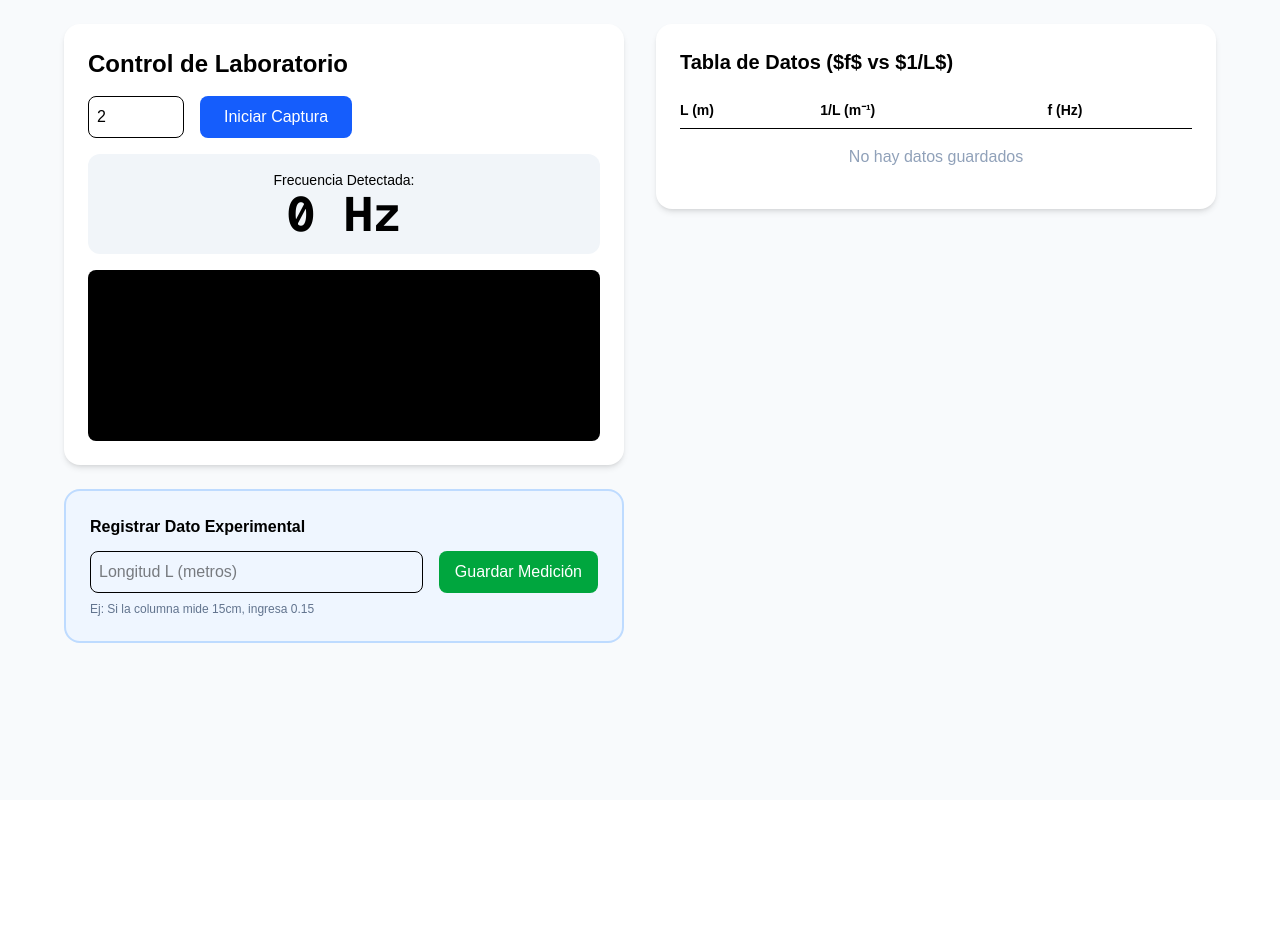
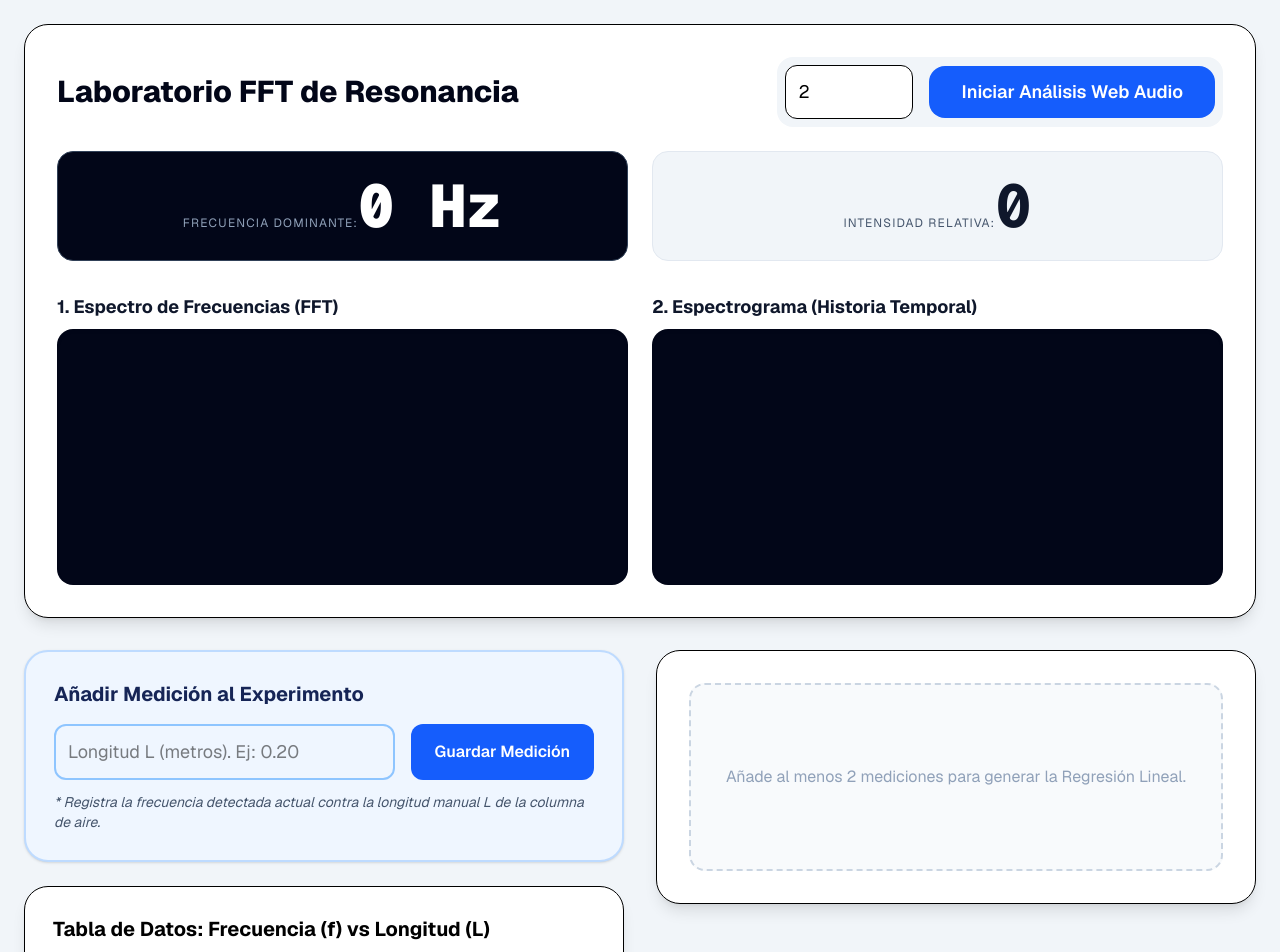
Before and after one commit to Miguelo1033/proyecto-fourier-web, a Next.js app: page / in a window 1280 px wide. Shown: the top 952 px of the page. Before the commit the page ends 800 px from the top, so only its background shows below. Built offline with nearby package versions, Linux system fonts and the light colour scheme.

Commit message:
Agregada tabla de historial y calculo de regresion lineal

```diff
--- a/app/page.tsx
+++ b/app/page.tsx
@@ -2,25 +2,52 @@
 /* eslint-disable @typescript-eslint/no-explicit-any */
 "use client";
 
-import { useRef, useState, useMemo } from "react";
+import { useRef, useState, useMemo, useEffect } from "react";
+// Importaciones de Chart.js para el gráfico de regresión
+import { Scatter } from "react-chartjs-2";
+import {
+  Chart as ChartJS,
+  LinearScale,
+  PointElement,
+  LineElement,
+  Tooltip,
+  Legend,
+  ScatterController,
+  Title,
+} from "chart.js";
 
+// Registrar componentes necesarios de Chart.js
+ChartJS.register(
+  LinearScale,
+  PointElement,
+  LineElement,
+  ScatterController,
+  Tooltip,
+  Legend,
+  Title
+);
+
+// Definimos interfaces para datos experimentales
 interface Measurement {
-  f: number;
-  L: number;
-  invL: number;
+  f: number; // Frecuencia detectada (Hz)
+  L: number; // Longitud manual (m)
+  invL: number; // 1/L (m⁻¹)
 }
 
 export default function Home() {
   const fftCanvasRef = useRef<HTMLCanvasElement>(null);
+  const spectrogramCanvasRef = useRef<HTMLCanvasElement>(null);
+
   const [frequency, setFrequency] = useState(0);
+  const [amplitude, setAmplitude] = useState(0);
   const [duration, setDuration] = useState("2");
   const [isAnalyzing, setIsAnalyzing] = useState(false);
 
-  // --- NUEVOS ESTADOS PARA EL EXPERIMENTO ---
-  const [currentL, setCurrentL] = useState(""); // Longitud manual
+  // --- ESTADOS PARA EL EXPERIMENTO ---
+  const [currentL, setCurrentL] = useState("");
   const [history, setHistory] = useState<Measurement[]>([]);
 
-  // Función para realizar la regresión lineal (Mínimos Cuadrados)
+  // 1. Cálculos de Regresión Lineal (f vs 1/L)
   const regression = useMemo(() => {
     if (history.length < 2) return null;
 
@@ -34,16 +61,100 @@ export default function Home() {
       sumX2 += m.invL * m.invL;
     });
 
+    // Fórmula de Mínimos Cuadrados
     const slope = (n * sumXY - sumX * sumY) / (n * sumX2 - sumX * sumX);
     const intercept = (sumY - slope * sumX) / n;
 
-    // Según física de tubo abierto-cerrado (botella): v = 4 * pendiente
-    // Si su profesor insiste en v = 2 * pendiente, cambiar el 4 por 2.
+    // Física del tubo abierto-cerrado (botella): v = 4 * pendiente
     const speedOfSound = slope * 4;
 
     return { slope, intercept, speedOfSound };
   }, [history]);
 
+  // 2. Configuración de datos para el gráfico de Regresión Gráfica
+  const chartData = useMemo(() => {
+    if (history.length === 0) return { datasets: [] };
+
+    // Puntos experimentales (Scattering)
+    const scatterPoints = history.map((m) => ({ x: m.invL, y: m.f }));
+
+    const datasets: any[] = [
+      {
+        label: "Datos Experimentales",
+        data: scatterPoints,
+        backgroundColor: "rgb(37, 99, 235)", // Azul fuerte
+        pointRadius: 6,
+        type: "scatter",
+      },
+    ];
+
+    // Línea de mejor ajuste (si hay regresión calculada)
+    if (regression) {
+      // Calculamos dos puntos extremos para la línea (min y max X)
+      const minInvL = Math.min(...history.map((m) => m.invL)) * 0.95;
+      const maxInvL = Math.max(...history.map((m) => m.invL)) * 1.05;
+
+      const yAtMin = regression.slope * minInvL + regression.intercept;
+      const yAtMax = regression.slope * maxInvL + regression.intercept;
+
+      datasets.push({
+        label: "Línea de Ajuste",
+        data: [
+          { x: minInvL, y: yAtMin },
+          { x: maxInvL, y: yAtMax },
+        ],
+        borderColor: "rgb(22, 163, 74)", // Verde fuerte
+        backgroundColor: "transparent",
+        borderWidth: 3,
+        pointRadius: 0,
+        type: "line",
+        fill: false,
+        tension: 0, // Línea recta pura
+      });
+    }
+
+    return { datasets };
+  }, [history, regression]);
+
+  // Opciones del gráfico de regresión
+  const chartOptions = {
+    responsive: true,
+    scales: {
+      x: {
+        type: "linear" as const,
+        position: "bottom" as const,
+        title: {
+          display: true,
+          text: "1/L (m⁻¹)",
+          color: "rgb(75, 85, 99)",
+          font: { size: 14, weight: "bold" as any },
+        },
+        grid: { color: "rgba(229, 231, 235, 0.5)" },
+      },
+      y: {
+        type: "linear" as const,
+        title: {
+          display: true,
+          text: "Frecuencia f (Hz)",
+          color: "rgb(75, 85, 99)",
+          font: { size: 14, weight: "bold" as any },
+        },
+        grid: { color: "rgba(229, 231, 235, 0.5)" },
+      },
+    },
+    plugins: {
+      title: {
+        display: true,
+        text: "Regresión Gráfica f vs 1/L",
+        font: { size: 16, weight: "bold" as any },
+        padding: { top: 10, bottom: 20 },
+        color: "rgb(17, 24, 39)",
+      },
+      legend: { position: "bottom" as const },
+    },
+  };
+
+  // Función de captura de audio con FFT y Espectrograma
   async function startAnalysis() {
     if (isAnalyzing) return;
     try {
@@ -51,49 +162,89 @@ export default function Home() {
       const stream = await navigator.mediaDevices.getUserMedia({ audio: true });
       const audioContext = new (window.AudioContext || (window as any).webkitAudioContext)();
       const analyser = audioContext.createAnalyser();
-      analyser.fftSize = 2048;
+      analyser.fftSize = 2048; // Alta resolución
+
       const source = audioContext.createMediaStreamSource(stream);
       source.connect(analyser);
 
-      const dataArray = new Uint8Array(analyser.frequencyBinCount);
+      const bufferLength = analyser.frequencyBinCount;
+      const dataArray = new Uint8Array(bufferLength);
+
+      // Referencias a los dos Canvas
       const fftCanvas = fftCanvasRef.current;
-      const fftCtx = fftCanvas?.getContext("2d");
+      const specCanvas = spectrogramCanvasRef.current;
+      if (!fftCanvas || !specCanvas) return;
+
+      const fftCtx = fftCanvas.getContext("2d");
+      const specCtx = specCanvas.getContext("2d");
+      if (!fftCtx || !specCtx) return;
+
+      // Limpiar espectrograma al inicio de una nueva captura
+      specCtx.clearRect(0, 0, specCanvas.width, specCanvas.height);
+      let xOffset = 0; // Para desplazar el espectrograma
       let animationId: number;
+
       let topFreq = 0;
+      let topAmp = 0;
 
+      // Función de dibujo que se ejecuta por frame
       const draw = () => {
         analyser.getByteFrequencyData(dataArray);
-        if (fftCtx && fftCanvas) {
+
+        // --- Dibujo 1: FFT (Espectro) ---
         fftCtx.clearRect(0, 0, fftCanvas.width, fftCanvas.height);
-          let maxAmp = 0;
-          let dominantIndex = 0;
+        let maxAmpFrame = 0;
+        let dominantIndexFrame = 0;
+
+        // Dibujamos los primeros 400 bins (~8.6 kHz) para visualización
         for (let i = 0; i < 400; i++) {
-            if (dataArray[i] > maxAmp) {
-              maxAmp = dataArray[i];
-              dominantIndex = i;
+          const value = dataArray[i];
+
+          // Buscamos el pico dominante
+          if (value > maxAmpFrame) {
+            maxAmpFrame = value;
+            dominantIndexFrame = i;
           }
-            fftCtx.fillStyle = `rgb(50, 50, 200)`;
-            fftCtx.fillRect(i * 3, fftCanvas.height - dataArray[i], 2, dataArray[i]);
+
+          // Barras FFT (Azul degradado)
+          fftCtx.fillStyle = `rgb(${value + 80}, 50, 220)`;
+          fftCtx.fillRect(i * 3, fftCanvas.height - value * 1.4, 2, value * 1.4);
+
+          // --- Dibujo 2: Espectrograma (Envolvente) ---
+          specCtx.fillStyle = `rgb(${value}, 50, ${255 - value})`;
+          specCtx.fillRect(xOffset, specCanvas.height - i, 2, 2);
         }
-          topFreq = Math.round((dominantIndex * audioContext.sampleRate) / analyser.fftSize);
+
+        // Actualizamos frecuencia e intensidad dominantes
+        topFreq = Math.round((dominantIndexFrame * audioContext.sampleRate) / analyser.fftSize);
+        topAmp = Math.round(maxAmpFrame);
         setFrequency(topFreq);
-        }
+        setAmplitude(topAmp);
+
+        // Desplazamos el espectrograma 2 pixeles a la derecha
+        xOffset += 2;
+        if (xOffset > specCanvas.width) xOffset = 0; // Reiniciar si se sale
+
         animationId = requestAnimationFrame(draw);
       };
 
       draw();
+
+      // Temporizador de captura (por defecto 2 segundos)
       setTimeout(async () => {
         cancelAnimationFrame(animationId);
-        stream.getTracks().forEach(t => t.stop());
+        stream.getTracks().forEach((track) => track.stop());
         await audioContext.close();
         setIsAnalyzing(false);
       }, Number(duration) * 1000);
     } catch (err) {
+      console.error("Error micrófono:", err);
       setIsAnalyzing(false);
-      alert("Error al acceder al micrófono");
+      alert("Error al acceder al micrófono. Verifica los permisos.");
     }
   }
 
+  // Guardar medición en el historial para regresión
   const addMeasurement = () => {
     const L = parseFloat(currentL);
     if (isNaN(L) || L <= 0) {
@@ -101,92 +252,158 @@ export default function Home() {
       return;
     }
     setHistory([...history, { f: frequency, L, invL: 1 / L }]);
-    setCurrentL("");
+    setCurrentL(""); // Limpiar input
   };
 
   return (
-    <main className="min-h-screen bg-slate-50 p-6 text-black">
-      <div className="max-w-6xl mx-auto grid md:grid-cols-2 gap-8">
+    <main className="min-h-screen bg-slate-100 p-6 text-black font-sans">
+      <div className="max-w-7xl mx-auto space-y-8">
 
-        {/* LADO IZQUIERDO: CAPTURA EN VIVO */}
-        <div className="space-y-6">
-          <div className="bg-white p-6 rounded-2xl shadow-md">
-            <h1 className="text-2xl font-bold mb-4">Control de Laboratorio</h1>
-            <div className="flex gap-4 mb-4">
+        {/* PANEL DE CONTROL SUPERIOR (CAPTURA Y VISUALIZACIÓN) */}
+        <div className="bg-white p-8 rounded-3xl shadow-lg border">
+          <div className="flex items-center justify-between gap-6 mb-6">
+            <h1 className="text-3xl font-extrabold text-slate-950">Laboratorio FFT de Resonancia</h1>
+
+            <div className="flex gap-4 items-center bg-slate-100 p-2 rounded-2xl">
               <input
-                type="number" placeholder="Tiempo (s)" value={duration}
-                onChange={e => setDuration(e.target.value)}
-                className="border p-2 rounded-lg w-24"
+                type="number"
+                placeholder="Tiempo (s)"
+                value={duration}
+                onChange={(e) => setDuration(e.target.value)}
+                className="border p-3 rounded-xl w-32 bg-white text-lg"
+                disabled={isAnalyzing}
               />
               <button
-                onClick={startAnalysis} disabled={isAnalyzing}
-                className="bg-blue-600 text-white px-6 py-2 rounded-lg disabled:bg-slate-300"
+                onClick={startAnalysis}
+                disabled={isAnalyzing}
+                className={`text-white px-8 py-3 rounded-2xl text-lg font-semibold transition-colors duration-200 ${isAnalyzing ? "bg-slate-400" : "bg-blue-600 hover:bg-blue-700"}`}
               >
-                {isAnalyzing ? "Capturando..." : "Iniciar Captura"}
+                {isAnalyzing ? "Capturando..." : "Iniciar Análisis Web Audio"}
               </button>
             </div>
-            <div className="text-center p-4 bg-slate-100 rounded-xl">
-              <span className="text-sm block">Frecuencia Detectada:</span>
-              <span className="text-5xl font-mono font-bold">{frequency} Hz</span>
-            </div>
-            <canvas ref={fftCanvasRef} width={600} height={200} className="w-full bg-black mt-4 rounded-lg" />
           </div>
 
-          <div className="bg-blue-50 p-6 rounded-2xl border-2 border-blue-200">
-            <h2 className="font-bold mb-3">Registrar Dato Experimental</h2>
+          {/* Resultados Numéricos en Vivo */}
+          <div className="grid md:grid-cols-2 gap-6 mb-8">
+            <div className="bg-slate-950 text-white p-6 rounded-2xl text-center space-y-2 border border-slate-700">
+              <span className="text-xs uppercase tracking-widest text-slate-400">Frecuencia Dominante:</span>
+              <span className="text-6xl font-mono font-black">{frequency} Hz</span>
+            </div>
+            <div className="bg-slate-100 p-6 rounded-2xl text-center space-y-2 border border-slate-200">
+              <span className="text-xs uppercase tracking-widest text-slate-600">Intensidad Relativa:</span>
+              <span className="text-6xl font-mono font-bold text-slate-900">{amplitude}</span>
+            </div>
+          </div>
+
+          {/* Gráficos de Señal: Espectro y Espectrograma */}
+          <div className="grid grid-cols-1 md:grid-cols-2 gap-6">
+            <div className="space-y-2">
+              <h3 className="text-lg font-bold text-slate-900">1. Espectro de Frecuencias (FFT)</h3>
+              <canvas ref={fftCanvasRef} width={900} height={400} className="w-full bg-slate-950 rounded-2xl shadow-inner h-64" />
+            </div>
+            <div className="space-y-2">
+              <h3 className="text-lg font-bold text-slate-900">2. Espectrograma (Historia Temporal)</h3>
+              <canvas ref={spectrogramCanvasRef} width={900} height={400} className="w-full bg-slate-950 rounded-2xl shadow-inner h-64" />
+            </div>
+          </div>
+        </div>
+
+        {/* PANEL INFERIOR EXPERIMENTAL (DATOS Y REGRESIÓN) */}
+        <div className="grid md:grid-cols-2 gap-8 items-start">
+
+          {/* LADO IZQUIERDO: REGISTRO DE DATOS */}
+          <div className="space-y-6">
+            <div className="bg-blue-50 p-7 rounded-3xl border-2 border-blue-200 shadow-sm">
+              <h2 className="text-xl font-bold mb-4 text-blue-950">Añadir Medición al Experimento</h2>
               <div className="flex gap-4">
                 <input
-                type="number" placeholder="Longitud L (metros)" value={currentL}
-                onChange={e => setCurrentL(e.target.value)}
-                className="border p-2 rounded-lg flex-1"
+                  type="number"
+                  placeholder="Longitud L (metros). Ej: 0.20"
+                  value={currentL}
+                  onChange={(e) => setCurrentL(e.target.value)}
+                  className="border-2 border-blue-300 p-3 rounded-xl flex-1 text-lg"
                 />
-              <button onClick={addMeasurement} className="bg-green-600 text-white px-4 py-2 rounded-lg">
+                <button onClick={addMeasurement} className="bg-blue-600 hover:bg-blue-700 text-white px-6 py-3 rounded-xl font-semibold">
                   Guardar Medición
                 </button>
               </div>
-            <p className="text-xs mt-2 text-slate-500">Ej: Si la columna mide 15cm, ingresa 0.15</p>
-          </div>
+              <p className="text-sm mt-3 text-slate-600 italic">* Registra la frecuencia detectada actual contra la longitud manual L de la columna de aire.</p>
             </div>
 
-        {/* LADO DERECHO: RESULTADOS Y REGRESIÓN */}
-        <div className="space-y-6">
-          <div className="bg-white p-6 rounded-2xl shadow-md h-fit">
-            <h2 className="text-xl font-bold mb-4">Tabla de Datos ($f$ vs $1/L$)</h2>
-            <table className="w-full text-sm text-left">
-              <thead>
-                <tr className="border-b">
-                  <th className="py-2">L (m)</th>
-                  <th className="py-2">1/L (m⁻¹)</th>
-                  <th className="py-2">f (Hz)</th>
+            {/* Tabla de Datos Limpia */}
+            <div className="bg-white p-7 rounded-3xl shadow-lg border h-fit">
+              <h2 className="text-xl font-bold mb-5">Tabla de Datos: Frecuencia (f) vs Longitud (L)</h2>
+              <div className="overflow-auto max-h-80 pr-2">
+                <table className="w-full text-base text-left border-collapse">
+                  <thead className="bg-slate-100 rounded-lg">
+                    <tr>
+                      <th className="py-3 px-4 font-bold text-slate-800">L (m)</th>
+                      <th className="py-3 px-4 font-bold text-slate-800">1 / L (m⁻¹)</th>
+                      <th className="py-3 px-4 font-bold text-slate-800 font-serif">f (Hz)</th>
                     </tr>
                   </thead>
-              <tbody>
+                  <tbody className="divide-y">
                     {history.map((m, i) => (
-                  <tr key={i} className="border-b">
-                    <td>{m.L.toFixed(3)}</td>
-                    <td>{m.invL.toFixed(2)}</td>
-                    <td>{m.f}</td>
+                      <tr key={i} className={`${i % 2 === 0 ? "bg-white" : "bg-slate-50"}`}>
+                        <td className="py-3 px-4 font-medium">{m.L.toFixed(3)}</td>
+                        <td className="py-3 px-4">{m.invL.toFixed(2)}</td>
+                        <td className="py-3 px-4 font-mono font-bold text-lg">{m.f}</td>
                       </tr>
                     ))}
                   </tbody>
                 </table>
-            {history.length === 0 && <p className="text-slate-400 text-center py-4">No hay datos guardados</p>}
+              </div>
+              {history.length === 0 && <p className="text-slate-400 text-center py-6">No hay datos registrados</p>}
+            </div>
+          </div>
+
+          {/* LADO DERECHO: REGRESIÓN GRÁFICA Y RESULTADOS */}
+          <div className="space-y-6">
+            <div className="bg-white p-8 rounded-3xl shadow-lg border h-fit">
+              {history.length < 2 && (
+                <div className="text-center py-20 text-slate-400 border-2 border-dashed border-slate-300 rounded-2xl bg-slate-50">
+                   Añade al menos 2 mediciones para generar la Regresión Lineal.
+                </div>
+              )}
+              {history.length >= 2 && <Scatter options={chartOptions} data={chartData} />}
             </div>
 
             {regression && (
-            <div className="bg-green-600 text-white p-6 rounded-2xl shadow-lg">
-              <h2 className="text-xl font-bold mb-2">Resultados de Regresión</h2>
-              <p className="text-lg opacity-90">Modelo: $f = {regression.slope.toFixed(2)} \cdot (1/L) + {regression.intercept.toFixed(2)}$</p>
-              <hr className="my-4 opacity-30" />
+              <div className="bg-green-600 text-white p-7 rounded-3xl shadow-xl space-y-5 border border-green-700">
+                <h2 className="text-2xl font-bold">Resultados del Análisis Físico</h2>
+
+                {/* Ecuación de Regresión Limpia (f = m * x + b) */}
+                <div className="bg-white/10 p-4 rounded-xl text-center space-y-2 border border-green-400/30">
+                  <p className="text-sm uppercase tracking-wider text-green-200">Ecuación de Mejor Ajuste:</p>
+                  <p className="font-mono text-3xl font-bold">
+                    f = <span className="font-extrabold">{regression.slope.toFixed(2)}</span> × (1/L) + <span className="font-extrabold">{regression.intercept.toFixed(2)}</span>
+                  </p>
+                </div>
+
+                <hr className="my-5 opacity-30 border-green-200" />
+
                 <div className="text-center">
-                <p className="text-sm uppercase tracking-wider">Velocidad del Sonido Estimada:</p>
-                <p className="text-5xl font-bold">{regression.speedOfSound.toFixed(2)} m/s</p>
-                <p className="text-xs mt-2 italic">* Calculado como $v = 4 \times pendiente$ (Tubo abierto-cerrado)</p>
+                  <p className="text-base uppercase tracking-wider text-green-200">Velocidad del Sonido Estimada ($v$):</p>
+                  <p className="text-6xl font-black font-sans">{regression.speedOfSound.toFixed(2)} m/s</p>
+                  <p className="text-xs mt-3 italic text-green-100">* Calculado matemáticamente como $v = 4 \times Pendiente$ (Modelo de tubo Abierto-Cerrado).</p>
                 </div>
               </div>
             )}
           </div>
         </div>
+
+        {/* SECCIÓN DE QR (RESTAURADA Y MEJORADA) */}
+        <div className="bg-white rounded-3xl shadow-lg border p-8 mt-10 flex flex-col items-center">
+           <h2 className="text-2xl font-bold mb-5 text-slate-950">Acceso Rápido al Laboratorio Web</h2>
+           <img
+            src={`https://quickchart.io/qr?text=${encodeURIComponent("https://proyecto-fourier-web.vercel.app/")}&size=250&format=png`}
+            alt="Código QR del proyecto Fourier"
+            className="rounded-2xl shadow-xl border-4 border-slate-100 p-2"
+           />
+           <p className="text-sm mt-5 text-slate-500 font-mono">https://proyecto-fourier-web.vercel.app/</p>
+        </div>
+
+      </div>
     </main>
   );
 }
--- a/package.json
+++ b/package.json
@@ -9,8 +9,10 @@
     "lint": "eslint"
   },
   "dependencies": {
+    "chart.js": "^4.5.1",
     "next": "16.2.6",
     "react": "19.2.4",
+    "react-chartjs-2": "^5.3.1",
     "react-dom": "19.2.4"
   },
   "devDependencies": {
```
Also changed, not shown: 1 other file (tests, documents, lock files or other folders). Lines whose indentation alone changed are shown as unchanged.
